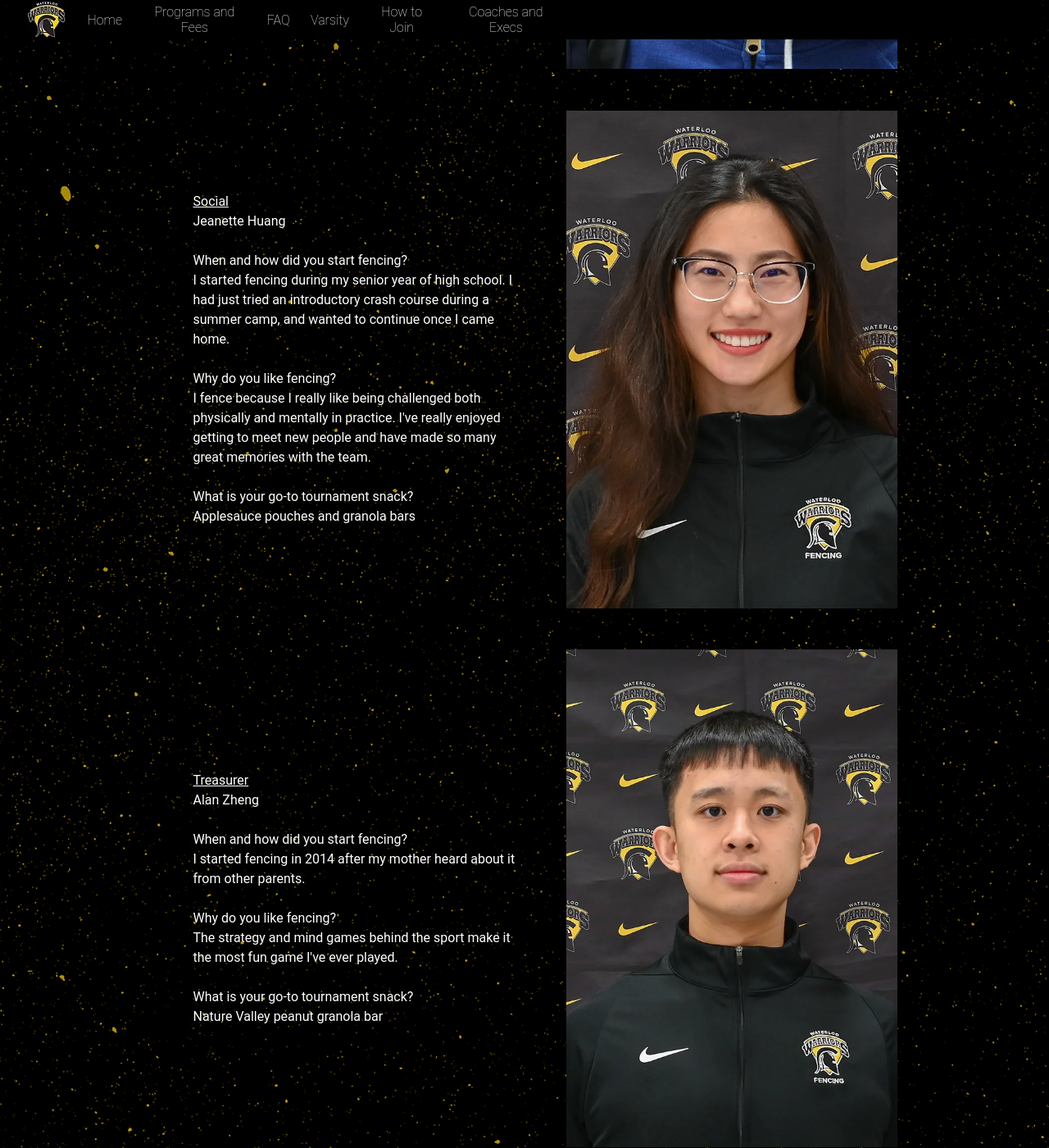
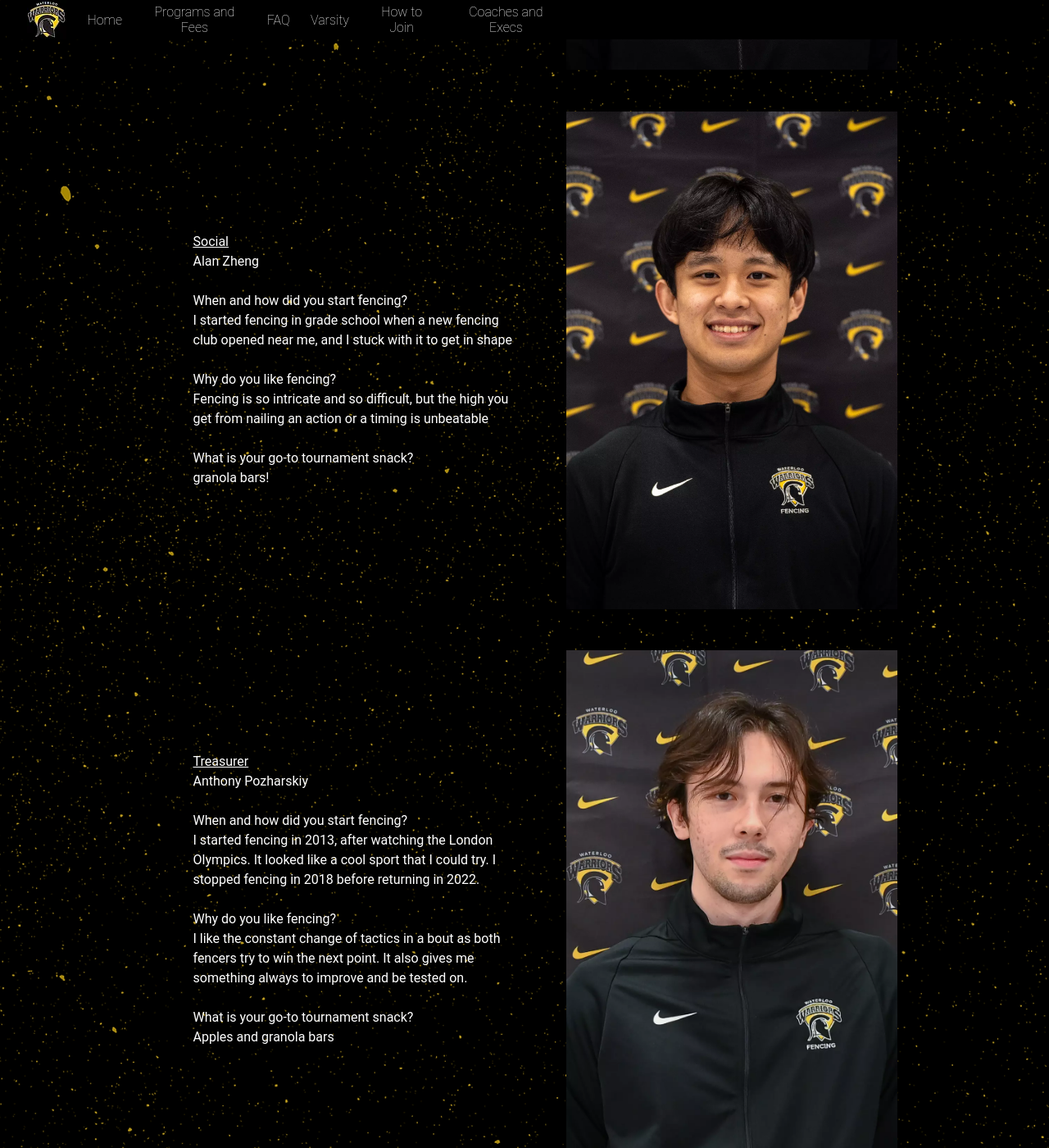
Before and after one commit to University-of-Waterloo-Fencing/the-website, a Jekyll site: the page built from coaches-and-execs.md, in a window 1280 px wide and 1400 px high, scrolled down 2325 px. Shown: the whole window at 82% size. Built offline with Jekyll 4.4.1, drawn with Linux system fonts in a browser that asks for light colours; some of the changed text lies outside the part shown.

Commit message:
w25 updates

```diff
--- a/_data/coaches-and-execs.yml
+++ b/_data/coaches-and-execs.yml
@@ -11,52 +11,52 @@
       Jeremy has been involved with the University of Waterloo Fencing Club in a variety of roles since 1999. Starting as a foilist, he learned sabre and epee while helping out the club as an executive and later filling in as a coach. More recently, Jeremy focuses on beginner coaching and helping train the competitive sabre fencers.
 execs:
   - role: President
-    name: Hidde Koerts
-    image: /assets/imgs/team/hidde.png
+    name: Lucy An
+    image: /assets/imgs/team/lucy.png
     description: >-
       When and how did you start fencing?<br>
-      When I was 10, I was looking for a new sport. Being captivated by knights at the time, I gave fencing a shot. At my very first practice I realized that it was nothing like swordfighting, but I immediately fell in love with the sport. I have been fencing competitively ever since, and have recently also started coaching.<br><br>
+      I discovered the sport through someone I met at an open house in middle school<br><br>
       Why do you like fencing?<br>
-      I adore the combination of high-speed problem solving with explosive athleticism that fencing provides. The competitive aspect of facing one opponent whom is trying to outsmart your every move is thrilling. And of course it wouldn't be the same without the awesome energy we have within our teams and in the club overall!<br><br>
+      Fencing is always exciting because different opponents have different styles and tactics and you're making a decision every second you're on the piste<br><br>
       What is your go-to tournament snack?<br>
-      My favourite snacks during tournaments are cashews, bananas, and 'eierkoeken'
+      blueberries 🫐
   - role: Vice President
-    name: Luke Chew
-    image: /assets/imgs/team/luke.png
-    description: >-
-      When and how did you start fencing?<br>
-      I started in May 2023 at this very club! I'd heard about it through friends and thought it would be fun to try. After my first session, I knew it was something I wanted to keep doing, and it has now grown into something I'm very passionate about!<br><br>
-      Why do you like fencing?<br>
-      The physicality, speed, bladework, and mind games that go on during a bout – above all, the thrill of a successful counterattack!<br><br>
-      What is your go-to tournament snack?<br>
-      Almonds and oranges
-  - role: Social
-    name: Jeanette Huang
-    image: /assets/imgs/team/jeanette.png
-    description: >-
-      When and how did you start fencing?<br>
-      I started fencing during my senior year of high school. I had just tried an introductory crash course during a summer camp, and wanted to continue once I came home.<br><br>
-      Why do you like fencing?<br>
-      I fence because I really like being challenged both physically and mentally in practice. I've really enjoyed getting to meet new people and have made so many great memories with the team.<br><br>
-      What is your go-to tournament snack?<br>
-      Applesauce pouches and granola bars
-  - role: Treasurer
-    name: Alan Zheng
-    image: /assets/imgs/team/alan.png
-    description: >-
-      When and how did you start fencing?<br>
-      I started fencing in 2014 after my mother heard about it from other parents.<br><br>
-      Why do you like fencing?<br>
-      The strategy and mind games behind the sport make it the most fun game I've ever played.<br><br>
-      What is your go-to tournament snack?<br>
-      Nature Valley peanut granola bar
-  - role: Armourer
     name: Vivian Dai
     image: /assets/imgs/team/vivian.png
     description: >-
       When and how did you start fencing?<br>
       2015 at Hua Hua Fencing (with a giant gap, restarted in 2023)<br><br>
       Why do you like fencing?<br>
-      I like the environment and team at uw + it's a good way to relax from studying.<br><br>
+      I like the environment and team at uw + it's a good way to relax from studying<br><br>
       What is your go-to tournament snack?<br>
       Banana/granola bar
+  - role: Social
+    name: Alan Zheng
+    image: /assets/imgs/team/alan.png
+    description: >-
+      When and how did you start fencing?<br>
+      I started fencing in grade school when a new fencing club opened near me, and I stuck with it to get in shape<br><br>
+      Why do you like fencing?<br>
+      Fencing is so intricate and so difficult, but the high you get from nailing an action or a timing is unbeatable<br><br>
+      What is your go-to tournament snack?<br>
+      granola bars!
+  - role: Treasurer
+    name: Anthony Pozharskiy
+    image: /assets/imgs/team/anthony.png
+    description: >-
+      When and how did you start fencing?<br>
+      I started fencing in 2013, after watching the London Olympics. It looked like a cool sport that I could try. I stopped fencing in 2018 before returning in 2022.<br><br>
+      Why do you like fencing?<br>
+      I like the constant change of tactics in a bout as both fencers try to win the next point. It also gives me something always to improve and be tested on.<br><br>
+      What is your go-to tournament snack?<br>
+      Apples and granola bars
+  - role: Armourer
+    name: Jiaan Li
+    image: /assets/imgs/team/jiaan.png
+    description: >-
+      When and how did you start fencing?<br>
+      I started fencing when I was 6 because my sister did it. My sister started because she watched the Spiderwick Chronicles and a fencing scene inspired her<br><br>
+      Why do you like fencing?<br>
+      Fencing is a great way to to meet friends and relieve stress. I love going to tournaments because I am able to meet so many different people with a common interest while pushing my body to its limit.<br><br>
+      What is your go-to tournament snack?<br>
+      I have fenced multiple tournaments with only cliff bars and energy drinks
--- a/_data/home.yml
+++ b/_data/home.yml
@@ -2,8 +2,8 @@
   We are the<br>
   University of Waterloo Fencing Club.
 funtext2: >-
-  Fall 2024 term is here!<br>
-   Practice begins September 10th, 2024.
+   Winter 2025 term is here!<br>
+   Practice begins Monday, January 13th, 2025.
 funtext3: >-
   Interested in fencing?<br>
-   Come try a intro session for free on September 16th or 23rd 2024.
+   Come try a intro session for free on January 13th, 20th, or 27th 2025.
```
Also changed, not shown: assets/imgs/team/alan.png, assets/imgs/team/anthony.png (added), assets/imgs/team/hidde.png (deleted), assets/imgs/team/jeanette.png (deleted), assets/imgs/team/jiaan.png (added), assets/imgs/team/lucy.png (added), assets/imgs/team/luke.png (deleted), assets/imgs/team/vivian.png.
